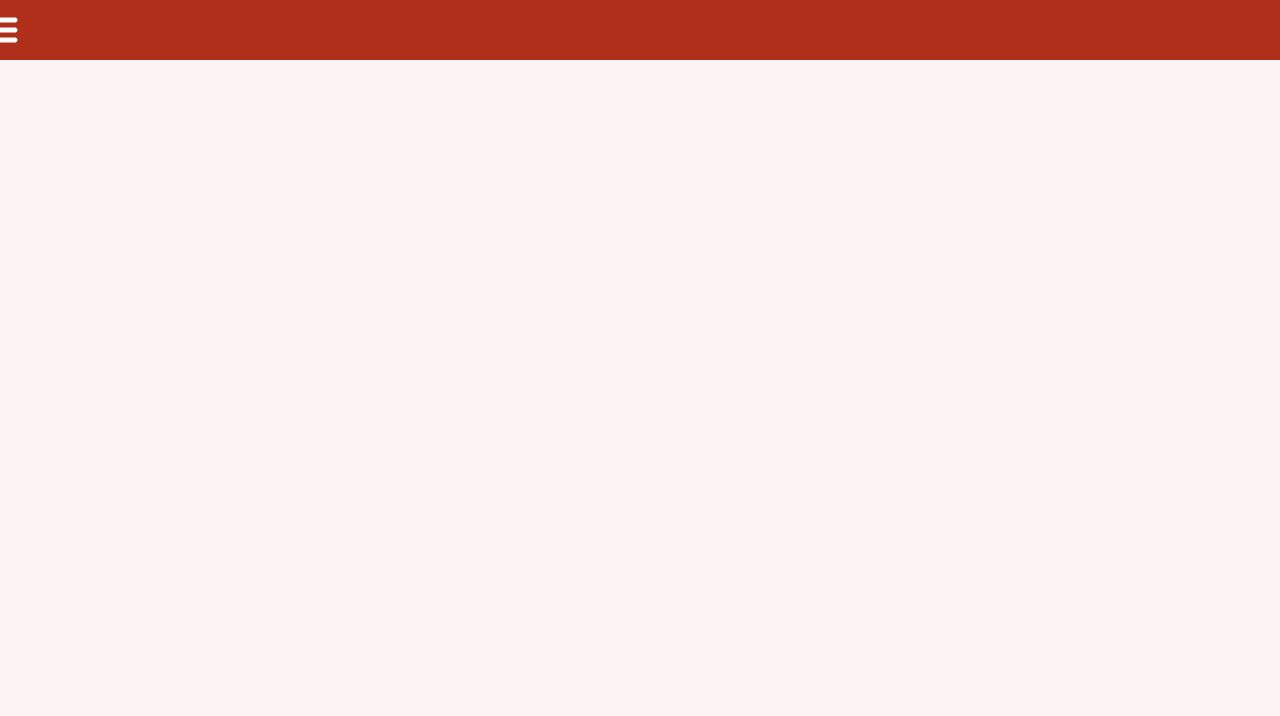
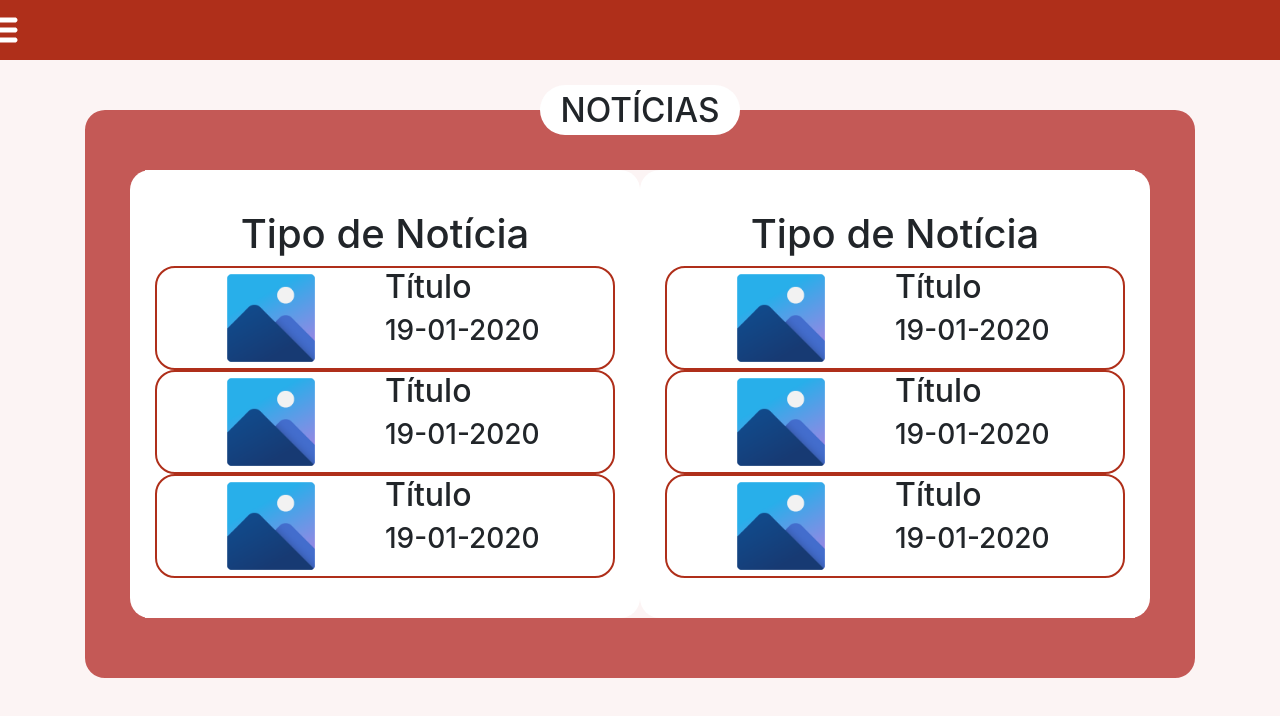
Before and after one commit to itgirls-ufpb/ItGirls-front, a React (Create React App) app: page / in a window 1280 px wide. Shown: the top 716 px of the page. Built offline with nearby package versions, Linux system fonts and the light colour scheme.

Commit message:
Iniciando seção notícias

```diff
--- a/public/index.html
+++ b/public/index.html
@@ -4,6 +4,7 @@
     <meta charset="utf-8" />
     <link rel="icon" href="%PUBLIC_URL%/favicon.ico" />
     <link rel="stylesheet" href="https://stackpath.bootstrapcdn.com/font-awesome/4.7.0/css/font-awesome.min.css">
+    <link rel="stylesheet" href="https://maxcdn.bootstrapcdn.com/bootstrap/4.0.0/css/bootstrap.min.css" integrity="sha384-Gn5384xqQ1aoWXA+058RXPxPg6fy4IWvTNh0E263XmFcJlSAwiGgFAW/dAiS6JXm" crossorigin="anonymous">
     <meta name="viewport" content="width=device-width, initial-scale=1" />
     <meta name="theme-color" content="#000000" />
     <meta
--- a/src/App.js
+++ b/src/App.js
@@ -1,12 +1,14 @@
 import React, {Component} from 'react';
 import './App.css';
 import MenuITGirls from './components/menu';
+import News from './components/news';
 
 
 function App() {
   return (
     <div className="App">
       <MenuITGirls/>
+      <News/>
     </div>
   );
 }
--- /dev/null
+++ b/src/components/news.js
@@ -0,0 +1,49 @@
+import React, {Component} from 'react';
+import Photo from '../img/photo.png'
+
+class ColunaNoticias extends Component {
+    render() {
+      return (
+        <div className="col" id="inside-box-news">
+            <h1>Tipo de Notícia</h1>
+            <LinhaNoticia/>
+            <LinhaNoticia/>
+            <LinhaNoticia/>
+        </div>
+      );
+    };
+};
+
+class LinhaNoticia extends Component {
+    render() {
+      return (
+        <div className="row" id="news-box">
+            <div className="col">
+                <img src={Photo} className="news-icon"></img>
+            </div>
+            <div className="col">
+                <div className="row"><h2>Título</h2></div>
+                <div className="row"><h3>19-01-2020</h3></div>
+            </div>
+        </div>
+      );
+    };
+};
+
+
+
+export default class News extends Component {
+    render() {
+      return (
+        <div className="container">
+            <h1 className="titulo-noticia">NOTÍCIAS</h1>
+            <div id="news-row">
+              <div className="row">
+                  <ColunaNoticias/>
+                  <ColunaNoticias/>
+              </div>
+            </div>
+        </div>
+      );
+    };
+  };
--- a/src/index.css
+++ b/src/index.css
@@ -35,6 +35,43 @@ ul a {
   color: #ffffff;
   font-size: 1.5em;
 
+}
+
+.container {
+  position: relative;
+  top: 70px;
+  z-index: -1;
+
+}
+
+#inside-box-news {
+  background-color: white;
+  padding: 40px;
+  border-radius: 20px;
+}
+
+#news-row {
+  border: 60px solid rgba(183, 51, 47, 0.8);
+  border-radius: 20px;
+}
+
+.news-icon {
+  width: 100px;
+}
+
+#news-box {
+  border: 2px solid #AF2F1A;
+  border-radius: 20px;
+}
+
+.titulo-noticia {
+  background-color: #fff;
+  border-radius: 30px;
+  padding: 5px 20px;
+  font-size: 25pt;
+  position: relative;
+  top: 20px;
+  display: inline;
 }
 
 .barra-topo {
```
Also changed, not shown: src/img/photo.png (added).
